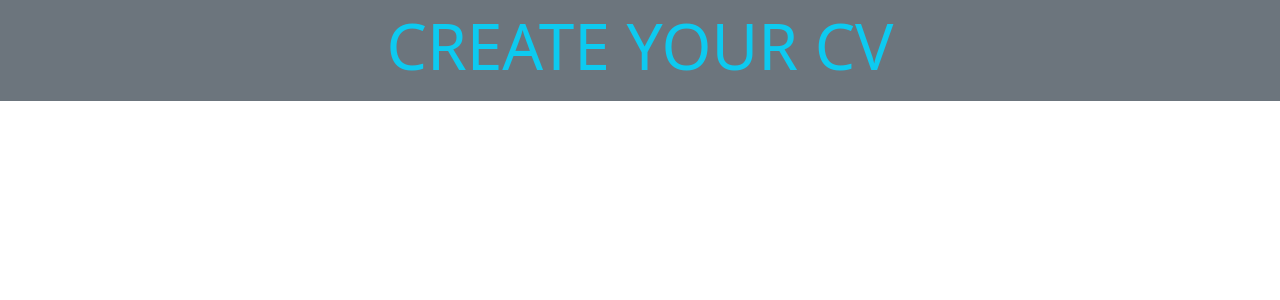
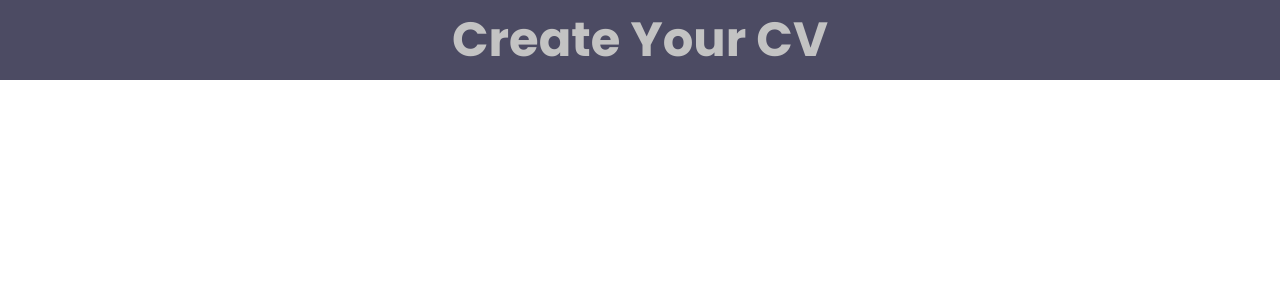
Before and after one commit to savawebdev/odin-cv-project, a React (Create React App) app: page / in a window 1280 px wide. Shown: the top 300 px of the page. Built offline with nearby package versions, Linux system fonts and the light colour scheme.

Commit message:
Swapped from bootstrap to custom CSS with CSS Modules

```diff
--- a/public/index.html
+++ b/public/index.html
@@ -8,12 +8,6 @@
     <meta
       name="description"
       content="Web site created using create-react-app"
-    />
-    <link
-      href="https://cdn.jsdelivr.net/npm/bootstrap@5.1.3/dist/css/bootstrap.min.css"
-      rel="stylesheet"
-      integrity="sha384-1BmE4kWBq78iYhFldvKuhfTAU6auU8tT94WrHftjDbrCEXSU1oBoqyl2QvZ6jIW3"
-      crossorigin="anonymous"
     />
 
     <!--
--- a/src/App.js
+++ b/src/App.js
@@ -1,5 +1,6 @@
 import { Component } from "react";
 import Header from "./components/Header/Header";
+import styles from "./App.module.css";
 
 class App extends Component {
   render() {
--- /dev/null
+++ b/src/App.module.css
@@ -0,0 +1,139 @@
+@import url("https://fonts.googleapis.com/css2?family=Poppins:wght@400;700&display=swap");
+
+@import "./Styles/CustomProperties.module.css";
+
+/********** CSS RESET **********/
+/* http://meyerweb.com/eric/tools/css/reset/
+   v2.0 | 20110126
+   License: none (public domain)
+*/
+
+html,
+body,
+div,
+span,
+applet,
+object,
+iframe,
+h1,
+h2,
+h3,
+h4,
+h5,
+h6,
+p,
+blockquote,
+pre,
+a,
+abbr,
+acronym,
+address,
+big,
+cite,
+code,
+del,
+dfn,
+em,
+img,
+ins,
+kbd,
+q,
+s,
+samp,
+small,
+strike,
+strong,
+sub,
+sup,
+tt,
+var,
+b,
+u,
+i,
+center,
+dl,
+dt,
+dd,
+ol,
+ul,
+li,
+fieldset,
+form,
+label,
+legend,
+table,
+caption,
+tbody,
+tfoot,
+thead,
+tr,
+th,
+td,
+article,
+aside,
+canvas,
+details,
+embed,
+figure,
+figcaption,
+footer,
+header,
+hgroup,
+menu,
+nav,
+output,
+ruby,
+section,
+summary,
+time,
+mark,
+audio,
+video {
+  margin: 0;
+  padding: 0;
+  border: 0;
+  font-size: 100%;
+  font: inherit;
+  vertical-align: baseline;
+}
+/* HTML5 display-role reset for older browsers */
+article,
+aside,
+details,
+figcaption,
+figure,
+footer,
+header,
+hgroup,
+menu,
+nav,
+section {
+  display: block;
+}
+body {
+  line-height: 1;
+}
+ol,
+ul {
+  list-style: none;
+}
+blockquote,
+q {
+  quotes: none;
+}
+blockquote:before,
+blockquote:after,
+q:before,
+q:after {
+  content: "";
+  content: none;
+}
+table {
+  border-collapse: collapse;
+  border-spacing: 0;
+}
+
+/********** GENERAL **********/
+body {
+  font-family: "Poppins", sans-serif;
+}
--- /dev/null
+++ b/src/Styles/CustomProperties.module.css
@@ -0,0 +1,4 @@
+:root {
+  --clr-gray: #4c4b63;
+  --clr-silver: #c3c3c3;
+}
--- /dev/null
+++ b/src/Styles/Reset.module.css
@@ -0,0 +1,129 @@
+/* http://meyerweb.com/eric/tools/css/reset/
+   v2.0 | 20110126
+   License: none (public domain)
+*/
+
+html,
+body,
+div,
+span,
+applet,
+object,
+iframe,
+h1,
+h2,
+h3,
+h4,
+h5,
+h6,
+p,
+blockquote,
+pre,
+a,
+abbr,
+acronym,
+address,
+big,
+cite,
+code,
+del,
+dfn,
+em,
+img,
+ins,
+kbd,
+q,
+s,
+samp,
+small,
+strike,
+strong,
+sub,
+sup,
+tt,
+var,
+b,
+u,
+i,
+center,
+dl,
+dt,
+dd,
+ol,
+ul,
+li,
+fieldset,
+form,
+label,
+legend,
+table,
+caption,
+tbody,
+tfoot,
+thead,
+tr,
+th,
+td,
+article,
+aside,
+canvas,
+details,
+embed,
+figure,
+figcaption,
+footer,
+header,
+hgroup,
+menu,
+nav,
+output,
+ruby,
+section,
+summary,
+time,
+mark,
+audio,
+video {
+  margin: 0;
+  padding: 0;
+  border: 0;
+  font-size: 100%;
+  font: inherit;
+  vertical-align: baseline;
+}
+/* HTML5 display-role reset for older browsers */
+article,
+aside,
+details,
+figcaption,
+figure,
+footer,
+header,
+hgroup,
+menu,
+nav,
+section {
+  display: block;
+}
+body {
+  line-height: 1;
+}
+ol,
+ul {
+  list-style: none;
+}
+blockquote,
+q {
+  quotes: none;
+}
+blockquote:before,
+blockquote:after,
+q:before,
+q:after {
+  content: "";
+  content: none;
+}
+table {
+  border-collapse: collapse;
+  border-spacing: 0;
+}
--- a/src/components/Header/Header.js
+++ b/src/components/Header/Header.js
@@ -1,12 +1,12 @@
 import { Component } from "react";
+import Title from "./Title/Title";
+import styles from "./Header.module.css";
 
 class Header extends Component {
   render() {
     return (
-      <header className="bg-secondary py-2">
-        <h1 className="text-info display-3 text-center text-uppercase">
-          Create Your CV
-        </h1>
+      <header className={styles.header}>
+        <Title />
       </header>
     );
   }
--- /dev/null
+++ b/src/components/Header/Header.module.css
@@ -0,0 +1,4 @@
+.header {
+  background-color: var(--clr-gray);
+  padding-block: 1rem;
+}
--- /dev/null
+++ b/src/components/Header/Title/Title.js
@@ -0,0 +1,10 @@
+import { Component } from "react";
+import styles from "./Title.module.css";
+
+class Title extends Component {
+  render() {
+    return <h1 className={styles.title}>Create Your CV</h1>;
+  }
+}
+
+export default Title;
--- /dev/null
+++ b/src/components/Header/Title/Title.module.css
@@ -0,0 +1,6 @@
+.title {
+  color: var(--clr-silver);
+  font-size: 3rem;
+  font-weight: bold;
+  text-align: center;
+}
```
Also changed, not shown: 1 other file (tests, documents, lock files or other folders).
